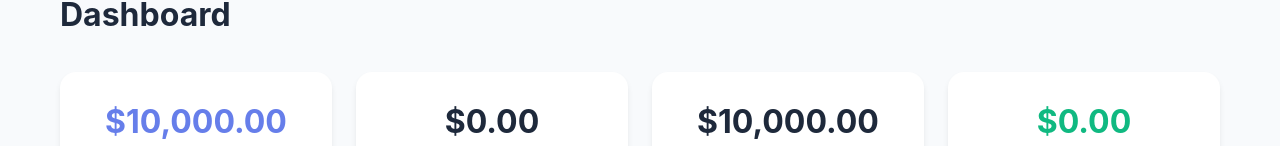
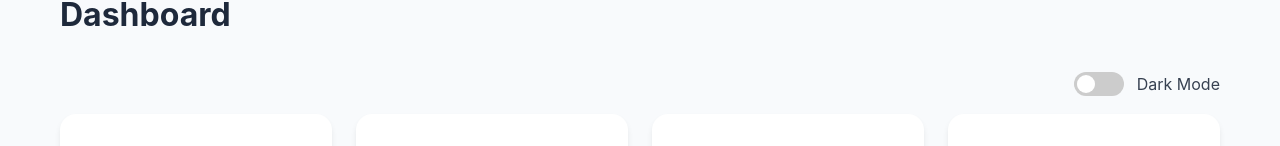
Before and after one commit to Esemudje/portfolio_manager_team02, a React (Create React App) app in the folder frontend/: page / in a window 1280 px wide. Shown: the part 168-314 px from the top of the page. Built offline with nearby package versions, Linux system fonts and the light colour scheme; no server answers.

Commit message:
Dark Mode implemented

```diff
--- a/frontend/src/components/Dashboard.jsx
+++ b/frontend/src/components/Dashboard.jsx
@@ -374,6 +374,33 @@ const Dashboard = () => {
     }).format(amount);
   };
 
+const DarkModeToggle = () => {
+  const [darkMode, setDarkMode] = useState(() => {
+    // Read initial value from localStorage
+    return localStorage.getItem('darkMode') === 'true';
+  });
+
+  useEffect(() => {
+    document.body.classList.toggle('dark', darkMode);
+    localStorage.setItem('darkMode', darkMode);
+  }, [darkMode]);
+
+
+    const toggleDarkMode = () => {
+      setDarkMode(!darkMode); //actually toggles the state
+  }
+  return (
+    <div className="dark-mode-toggle">
+      <label className="switch">
+        <input type="checkbox" checked={darkMode} onChange={toggleDarkMode} />
+        <span className="slider"></span>
+      </label>
+      <span className='darkmode'> Dark Mode</span>
+    </div>
+  );
+
+  };
+
   if (loading) {
     return <div className="loading">Loading dashboard...</div>;
   }
@@ -390,6 +417,7 @@ const Dashboard = () => {
           100% { transform: rotate(360deg); }
         }
       `}</style>
+
       <div style={{ display: 'flex', justifyContent: 'space-between', alignItems: 'center', marginBottom: '2rem' }}>
         <h1 className="page-title" style={{ margin: 0 }}>Dashboard</h1>
         {isPolling && (
@@ -412,6 +440,12 @@ const Dashboard = () => {
           </div>
         )}
       </div>
+
+
+
+<div style={{ marginBottom: '1rem', display: 'flex', justifyContent: 'flex-end' }}>
+  <DarkModeToggle />
+</div>
 
       {/* Portfolio Summary */}
       <div className="stats-grid">
@@ -604,6 +638,7 @@ const Dashboard = () => {
         </div>
       </div>
 
+
       {/* Market News Section */}
       <div className="card" style={{ marginTop: '2rem' }}>
         <div className="card-header">
--- a/frontend/src/index.css
+++ b/frontend/src/index.css
@@ -1,3 +1,4 @@
+
 * {
   margin: 0;
   padding: 0;
@@ -283,3 +284,115 @@ code {
     padding: 0 1rem;
   }
 }
+
+/* Dark Mode */
+.dark-mode-toggle {
+  top: 2rem;
+  right: 2rem;
+}
+
+.switch {
+  position: relative;
+  display: inline-block;
+  width: 50px;
+  height: 24px;
+}
+
+.switch input {
+  opacity: 0;
+  width: 0;
+  height: 0;
+}
+
+.slider::before {
+  content: "";
+  position: absolute;
+  height: 18px;
+  width: 18px;
+  left: 3px;
+  top: 3px;
+  background-color: white;
+  border-radius: 50%;
+  transition: 0.4s;
+}
+
+
+.slider {
+  position: absolute;
+  cursor: pointer;
+  top: 0;
+  left: 0;
+  right: 0;
+  bottom: 0;
+  background-color: #ccc;
+  transition: .4s;
+  border-radius: 24px;
+  overflow: hidden;
+}
+
+input:checked + .slider::before {
+  transform: translateX(26px);
+}
+
+input:checked + .slider {
+  background-color: #040320; /* Optional: purple when on */
+}
+
+.dark{
+  background-color: #1e293b;
+  color: #f1f5f9;
+}
+
+body.dark .card {
+  background-color: #1f1f1f;
+  color: #e0e0e0;
+  border-color: #333;
+}
+
+/* Links in dark mode */
+body.dark a {
+  color: #8ab4f8;
+}
+
+/* Buttons in dark mode */
+body.dark .btn {
+  background-color: #333;
+  color: #eee;
+  border-color: #555;
+}
+
+body.dark .stat-label{
+  color: #e7e9ed;
+}
+
+body.dark .stat-value {
+  color: #3c76b3;
+}
+
+body.dark .stat-card{
+  background-color: #1f1f1f;
+}
+
+body.dark .nav-link {
+  color: #e0e0e0;
+}
+
+body.dark .card-title{
+  color: #e0e0e0;
+}
+
+body.dark .stock-current-price {
+  color: #3b82f6;
+}
+
+
+.darkmode {
+  font-size: 1rem;
+  color: #374151;
+  margin-left: 0.5rem;
+}
+
+body.dark .darkmode {
+  color: #fcf8f8;
+
+}
```
